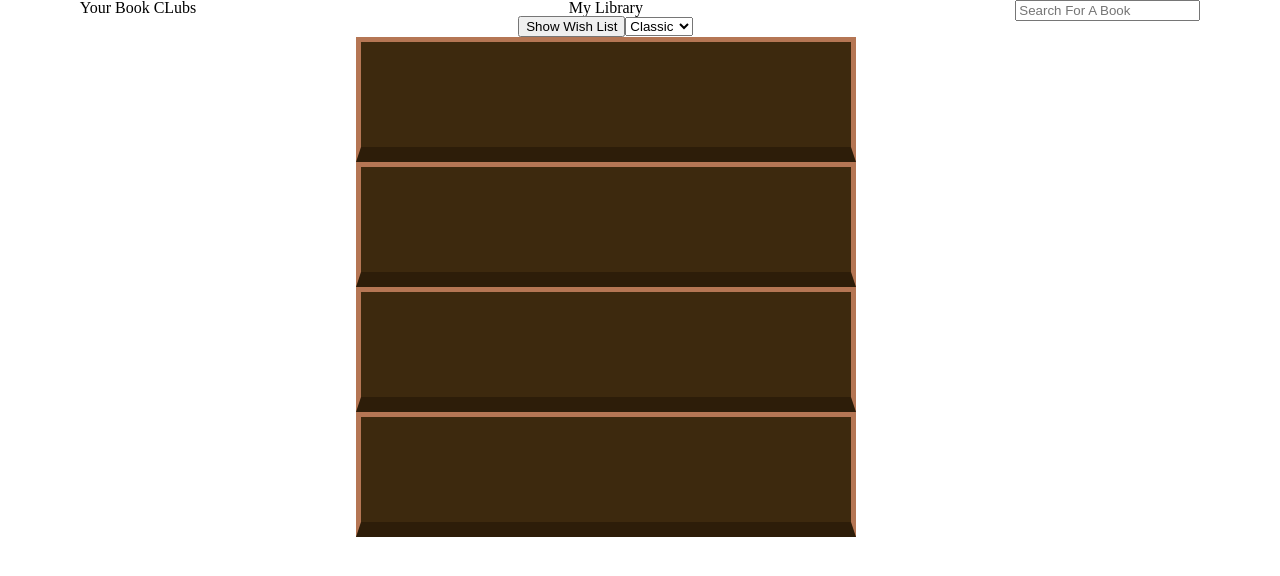
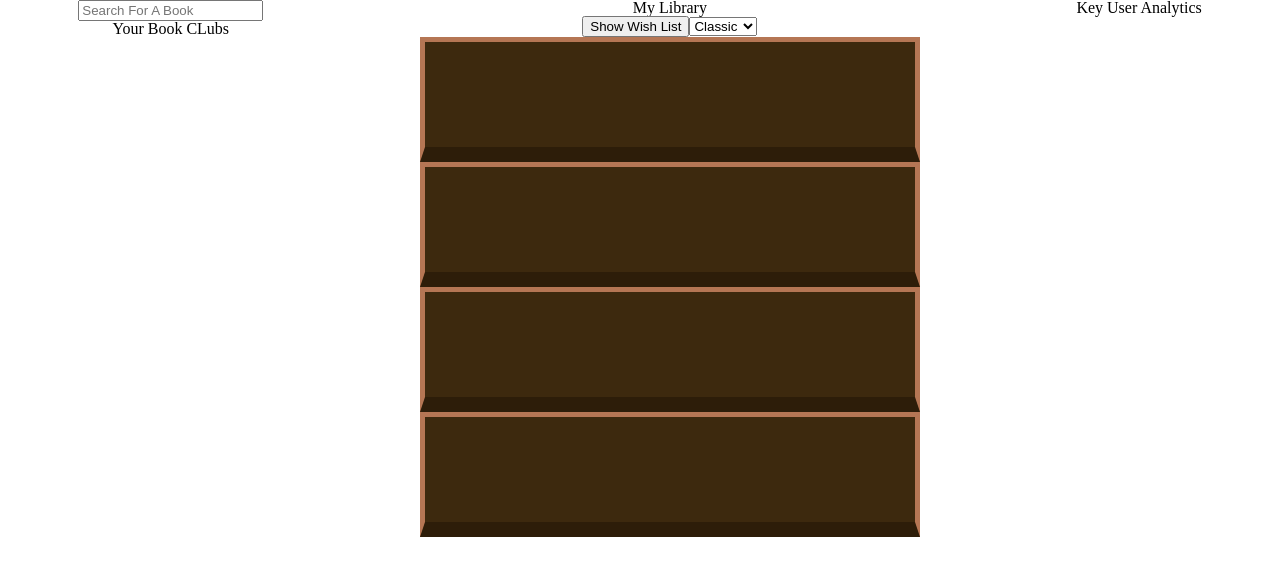
Before and after one commit to Dwire/good_reads_and_bad_reads_too_front, a React (Create React App) app: page /users in a window 1280 px wide. Shown: the top 576 px of the page. Built offline with nearby package versions, Linux system fonts and the light colour scheme.

Commit message:
add user analytics page

```diff
--- /dev/null
+++ b/src/containers/UserAnalytics.js
@@ -0,0 +1,21 @@
+import React from 'react'
+// import { connect } from 'react-redux';
+// import { toggleShelfDisplay } from '../actions/settingsAndFormAction'
+
+
+const UserAnalytics = () => {
+    return (
+      <div>
+        <h1>Key User Analytics</h1>
+      </div>
+    );
+}
+
+// const mapStateToProps = state => {
+//   return {
+//     displayShelf: state.settingsAndFormReducer.displayShelf
+//    }
+// }
+
+// export default connect(null, { toggleShelfDisplay })(UserAnalytics)
+export default UserAnalytics
--- a/src/containers/UserDash.js
+++ b/src/containers/UserDash.js
@@ -5,6 +5,7 @@ import BookClubs from '../components/BookClubs'
 import GoodReadsSearch from './GoodReadsSearch'
 import UserBooks from './UserBooks'
 import UserBook from './UserBook'
+import UserAnalytics from './UserAnalytics'
 // import BookSearch from '../components/BookSearch'
 // import UserReadingList from '../components/UserReadingList'
 
@@ -40,10 +41,12 @@ class UserDash extends Component {
     console.log("user", this.props);
     return (
       <div className='user-dash'>
-        <BookClubs history={this.props.history} />
+        <div>
+          <GoodReadsSearch />
+          <BookClubs history={this.props.history} />
+        </div>
         {this.props.displayShelf ? <UserBooks /> : <UserBook />}
-        <GoodReadsSearch />
-        {/* some statistic how many books you have completed this month etc */}
+        <UserAnalytics />
       </div>
     );
   }
```
